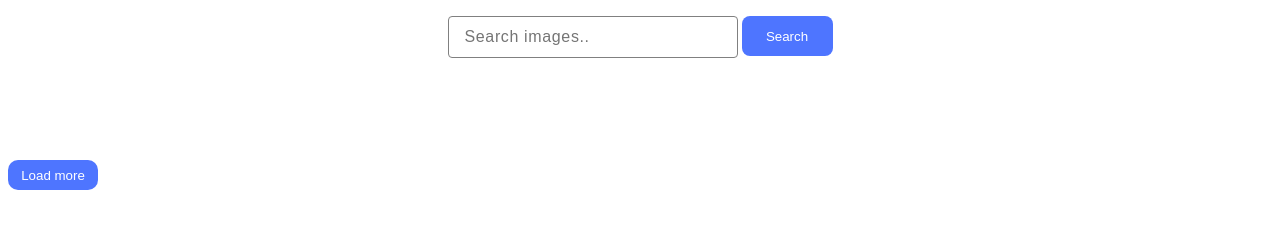
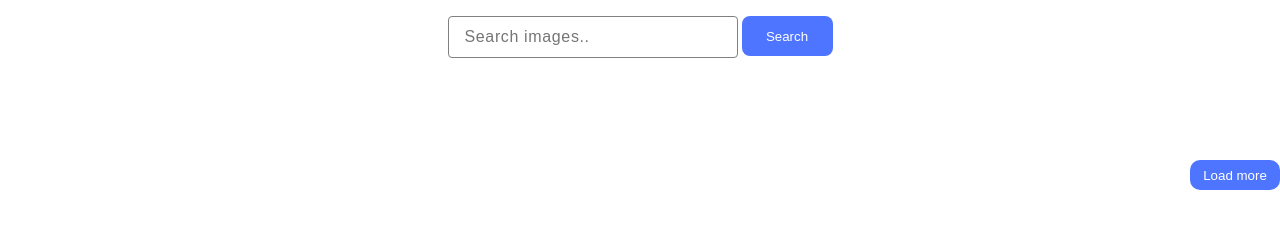
Before and after one commit to t-matveentsev/goit-js-hw-12, a website built with Vite: page src/index.html in a window 1280 px wide. Built offline with nearby package versions, Linux system fonts and the light colour scheme; what simplelightbox would draw is missing.

Commit message:
Update styles.css

```diff
--- a/src/css/styles.css
+++ b/src/css/styles.css
@@ -111,6 +111,9 @@
 }
 
 .btn-load {
+  position: fixed;
+  top: 100;
+  right: 0;
   border-radius: 10px;
   width: 90px;
   height: 30px;
```
